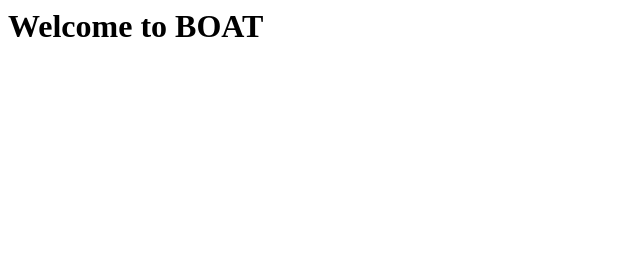
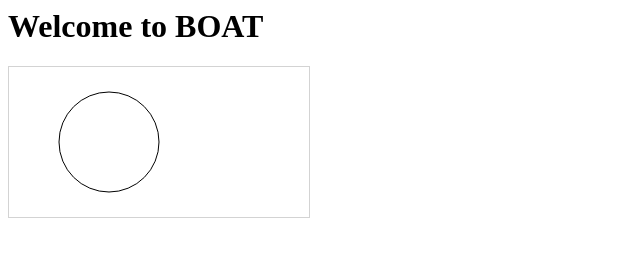
Before and after one commit to jflaboe/WildHacksFreshStart, a website: page gamePage.html in a window 1280 px wide. Shown: the whole page, without its empty margins (0-640 px from the left). Drawn offline with Linux system fonts and the light colour scheme.

Commit message:
small circle example

```diff
--- a/gamePage.html
+++ b/gamePage.html
@@ -17,4 +17,17 @@
 
 	<div>
 
+	<canvas id="myCanvas" width="300" height="150" style="border:1px solid #d3d3d3;">
+	Your browser does not support the HTML5 canvas tag.</canvas>
+
+	<script>
+
+	var c = document.getElementById("myCanvas");
+	var ctx = c.getContext("2d");
+	ctx.beginPath();
+	ctx.arc(100, 75, 50, 0, 2 * Math.PI);
+	ctx.stroke();
+
+	</script>
+
 </body>
```
